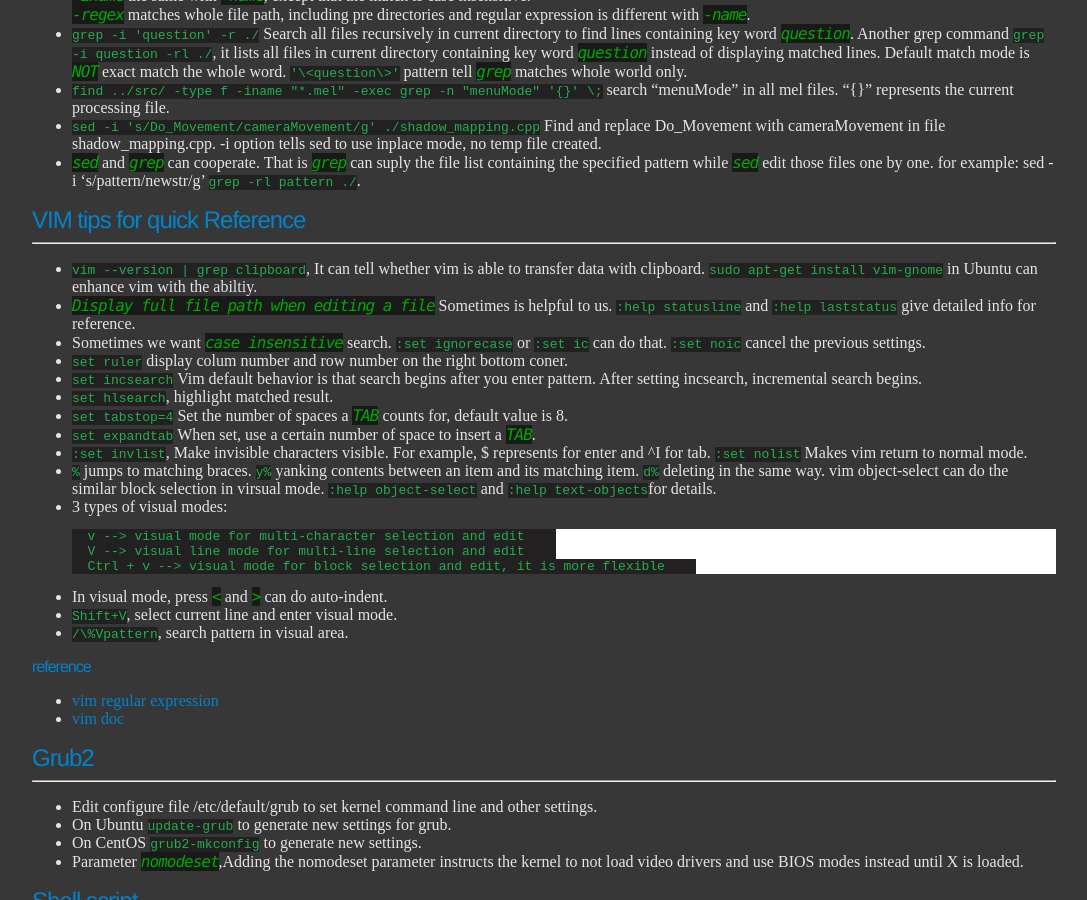
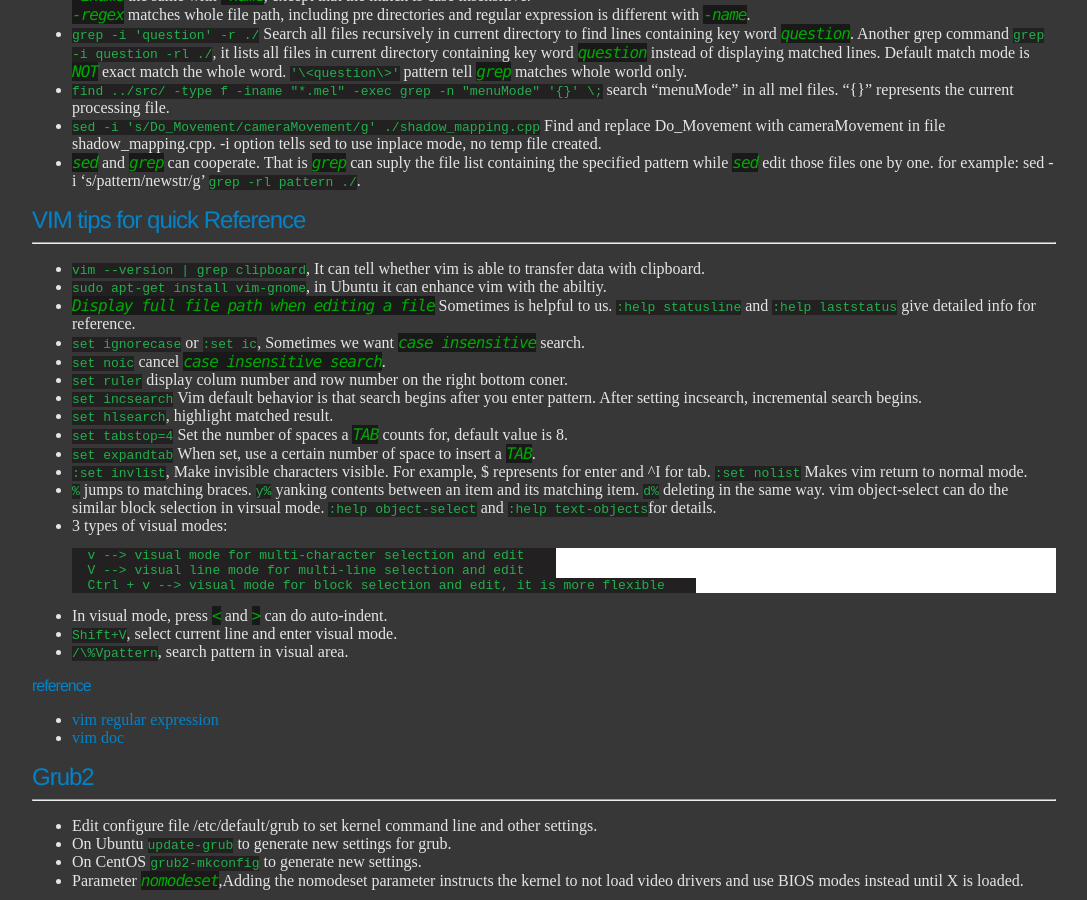
Before and after one commit to ychding11/ychding11.github.io, a Jekyll site: the page built from _posts/2015-03-16-Useful-Linux-Command.md, in a window 1280 px wide and 900 px high, scrolled down 1033 px. Shown: the whole window, without its empty margins (96-1183 px from the left). Built offline with Jekyll 4.4.1, drawn with Linux system fonts in a browser that asks for light colours.

Commit message:
refine vim related commands.

```diff
--- a/_posts/2015-03-16-Useful-Linux-Command.md
+++ b/_posts/2015-03-16-Useful-Linux-Command.md
@@ -87,9 +87,10 @@
 ----------
 
 - `vim --version | grep clipboard`, It can tell whether vim is able to transfer data with clipboard.
-  `sudo apt-get install vim-gnome` in Ubuntu can enhance vim with the abiltiy.
+- `sudo apt-get install vim-gnome`, in Ubuntu it can enhance vim with the abiltiy.
 - *Display full file path when editing a file* Sometimes is helpful to us. `:help statusline` and `:help laststatus` give detailed info for reference.
-- Sometimes we want *case insensitive* search. `:set ignorecase` or `:set ic` can do that. `:set noic` cancel the previous settings.
+- `set ignorecase` or `:set ic`, Sometimes we want *case insensitive* search.
+- `set noic` cancel *case insensitive search*.
 - `set ruler` display colum number and row number on the right bottom coner.
 - `set incsearch` Vim default behavior is that search begins after you enter pattern. After setting incsearch, incremental search begins.
 - `set hlsearch`, highlight matched result.
```
